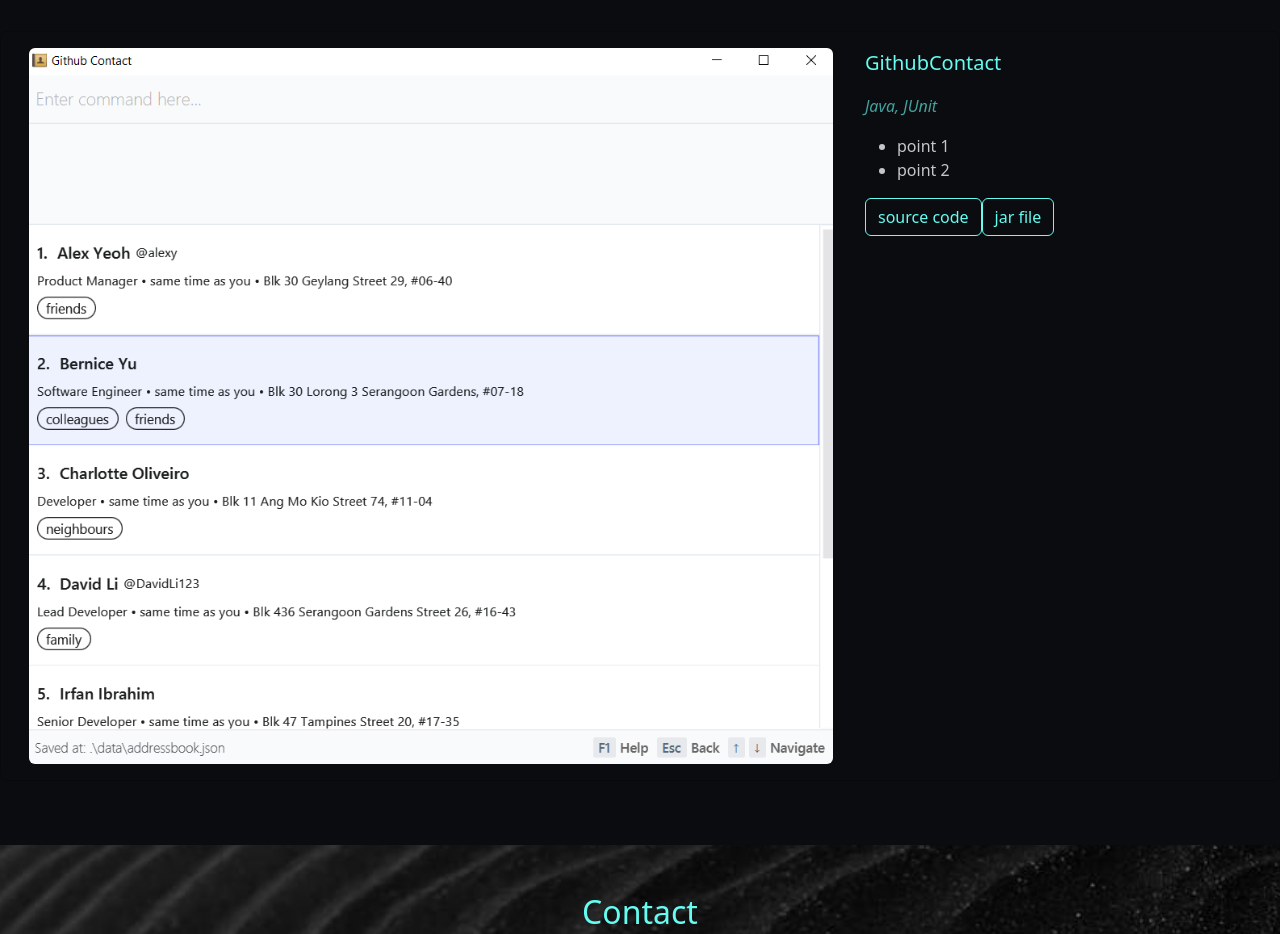
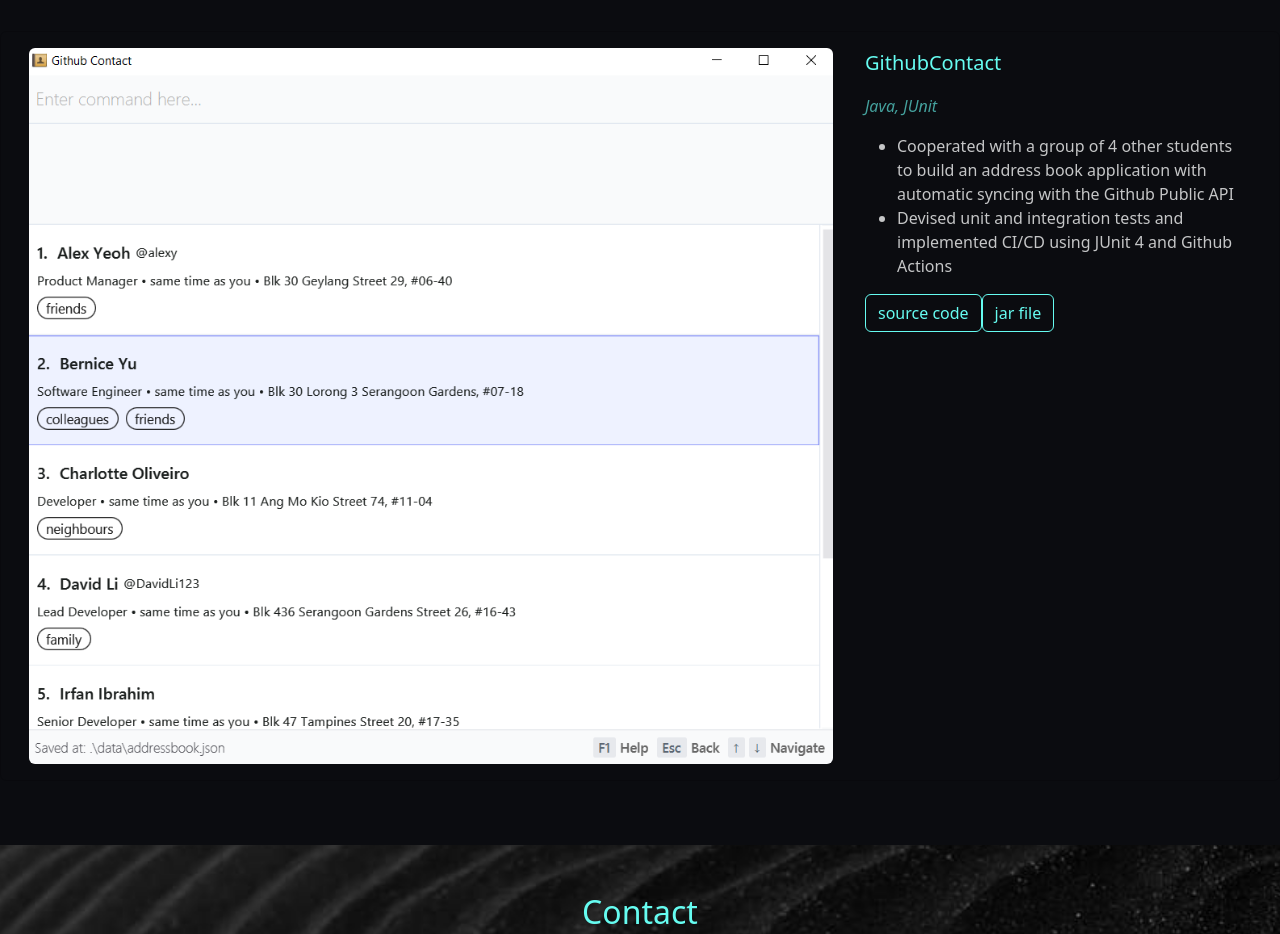
Before and after one commit to wrewsama/portfolio, a React (Create React App) app: page / in a window 1280 px wide. Shown: the part 2680-3614 px from the top of the page. Built offline with nearby package versions, Linux system fonts and the light colour scheme.

Commit message:
edit githubContact section

```diff
--- a/src/components/projects.js
+++ b/src/components/projects.js
@@ -45,8 +45,8 @@
                     <ProjectItem title="GithubContact"
                                 techStack={"Java, JUnit"}
                                 screenshot={gcIcon}
-                                bulletPoints={["point 1",
-                                               "point 2"]}
+                                bulletPoints={["Cooperated with a group of 4 other students to build an address book application with automatic syncing with the Github Public API",
+                                               "Devised unit and integration tests and implemented CI/CD using JUnit 4 and Github Actions"]}
                                 links={[{ name: "source code",
                                           url: "https://github.com/AY2223S1-CS2103T-W08-2/tp"},
                                         { name: "jar file",
```
